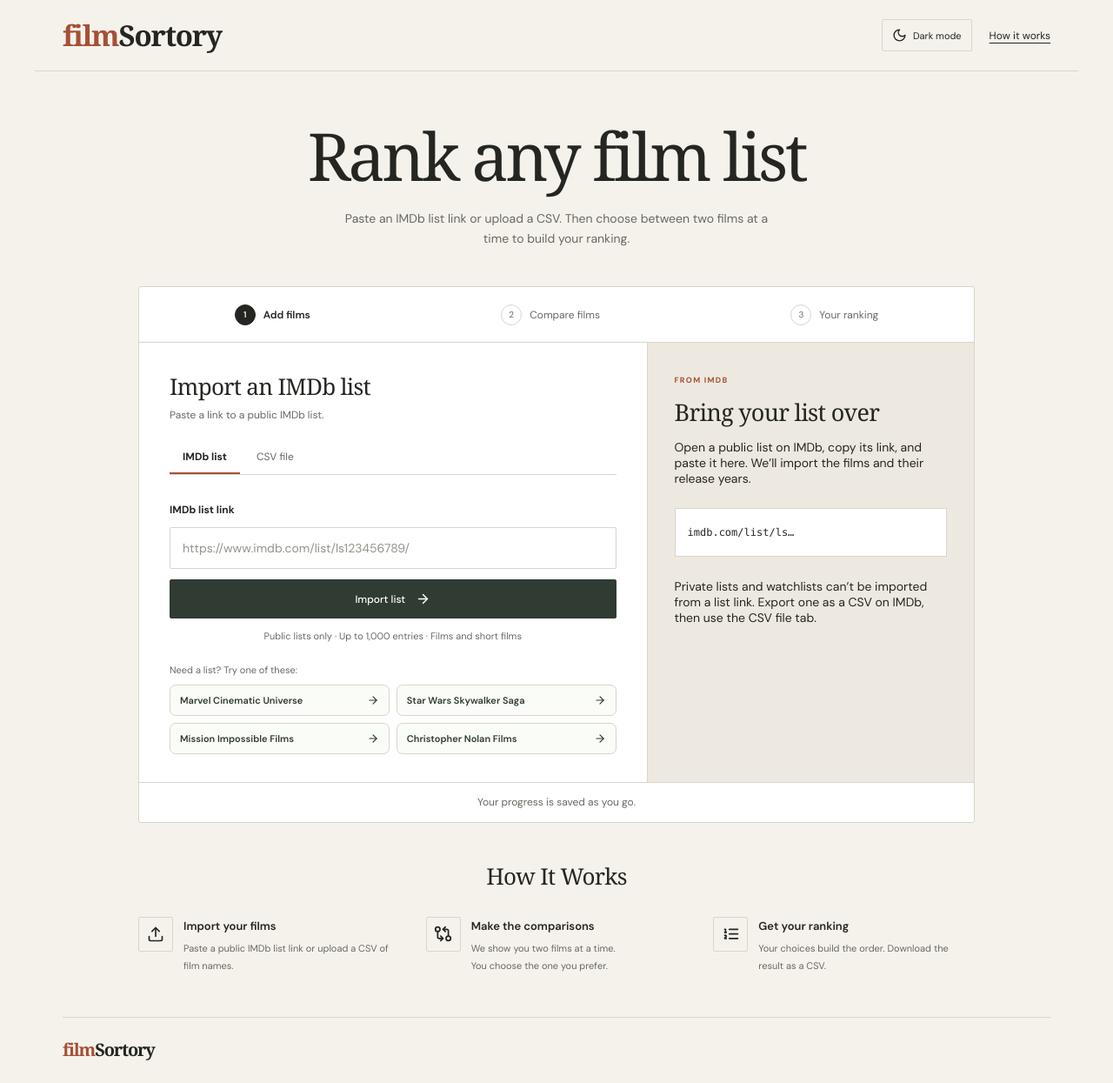
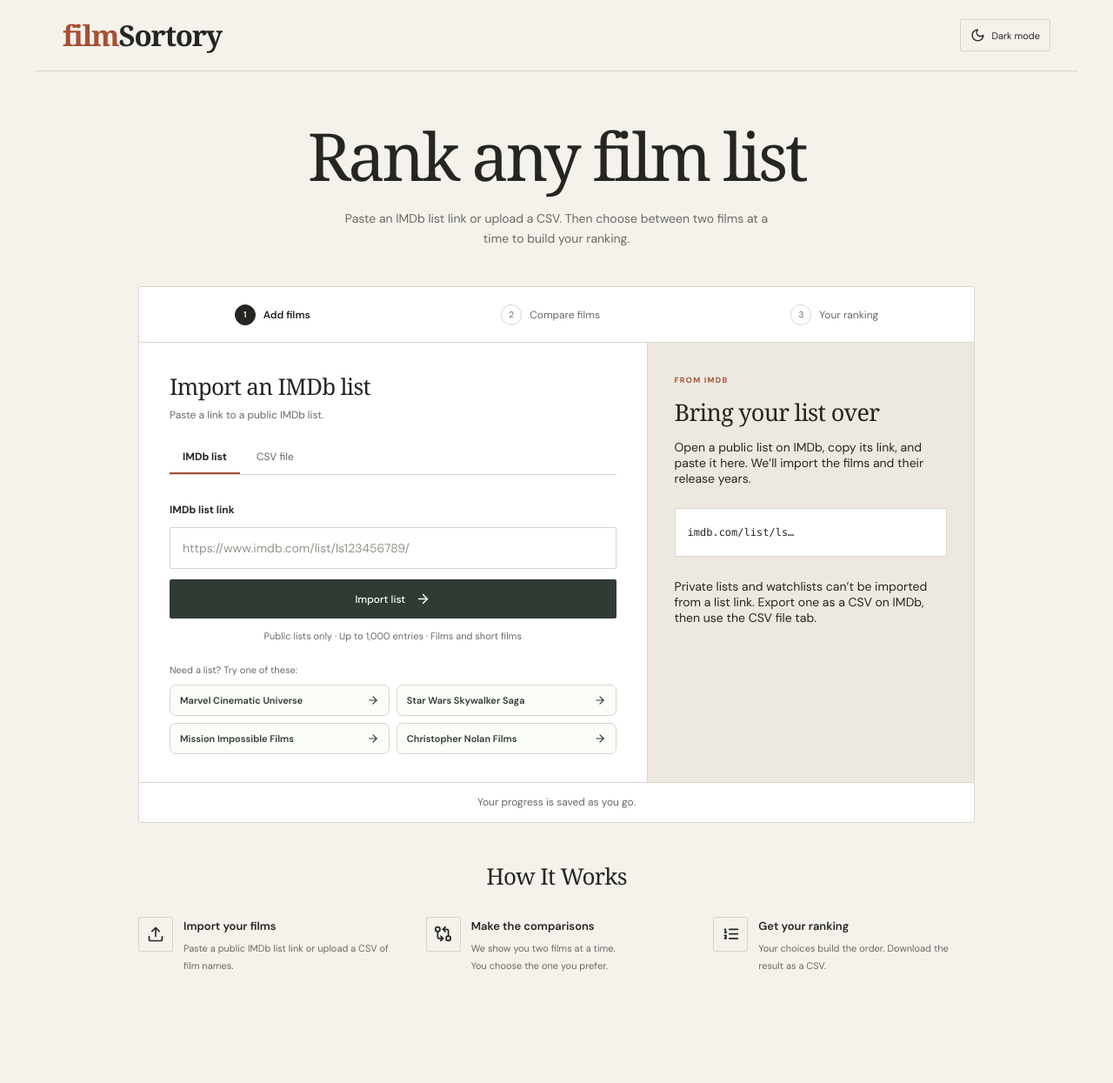
Before and after one commit to lasslo-steininger/film-sortory, a Next.js app: page / in a window 1280 px wide. Shown: the whole page at 87% size. After the commit the page ends 1120 px from the top, so only its background shows below. Built offline with nearby package versions, Linux system fonts and the light colour scheme.

Commit message:
cleanup ui

```diff
--- a/src/components/ranking-app.tsx
+++ b/src/components/ranking-app.tsx
@@ -259,16 +259,6 @@
         </a>
         <div className="header-actions">
           <ThemeToggle />
-          <button
-            className="text-button"
-            onClick={() =>
-              document
-                .getElementById("how-it-works")
-                ?.scrollIntoView({ behavior: "smooth" })
-            }
-          >
-            How it works
-          </button>
         </div>
       </header>
       <main>
@@ -814,11 +804,6 @@
           </button>
         )}
       </main>
-      <footer className="page-footer">
-        <span className="footer-brand">
-          <span className="brand-film">film</span>Sortory
-        </span>
-      </footer>
       <dialog
         ref={resetDialog}
         className="modal"
```
